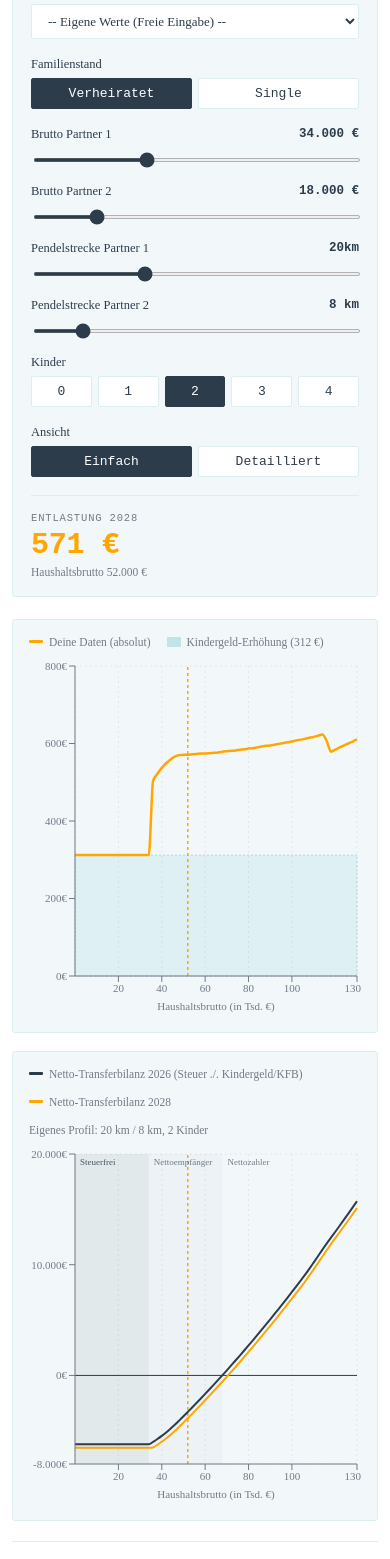
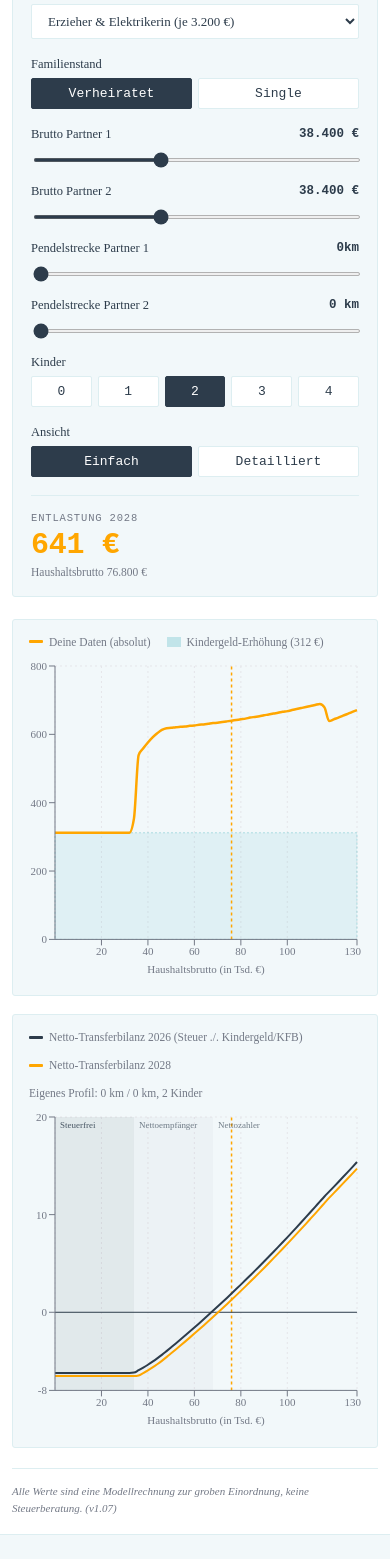
Before and after one commit to silberfisch24-cpu/Steuerrechner, a React (Vite) app: page / in a window 390 px wide. Shown: the part 220-1779 px from the top of the page. Built offline with nearby package versions, Linux system fonts and the light colour scheme.

Commit message:
v1.07 Anpassung Ansicht Smartphones

```diff
--- a/src/Rechner.jsx
+++ b/src/Rechner.jsx
@@ -285,7 +285,7 @@ function calculateNetRelief(brutto1, brutto2, km1, km2, kids, familienstand, adj
 const eur0 = (v) =>
   v.toLocaleString("de-DE", { style: "currency", currency: "EUR", maximumFractionDigits: 0 });
 
-const axisEuro = (v) => `${v.toLocaleString("de-DE")}€`;
+const axisEuro = (v) => Math.abs(v) >= 1000 ? `${v / 1000}` : `${v}`;
 
 const REF_PROFILES = [
   { key: "stadt", label: "Städter (≤10 km / ≤10 km)", km1: 5, km2: 5, color: "var(--c-stadt)" },
@@ -305,10 +305,10 @@ const BMF_FAMILIES = [
 
 export default function SteuerreformRechner() {
   const [familienstand, setFamilienstand] = useState("verheiratet");
-  const [brutto1, setBrutto1] = useState(34000);
-  const [brutto2, setBrutto2] = useState(18000);
-  const [km1, setKm1] = useState(20);
-  const [km2, setKm2] = useState(8);
+  const [brutto1, setBrutto1] = useState(38400);
+  const [brutto2, setBrutto2] = useState(38400);
+  const [km1, setKm1] = useState(0);
+  const [km2, setKm2] = useState(0);
   const [kids, setKids] = useState(2);
   const [adjustSV, setAdjustSV] = useState(false);
   const [viewMode, setViewMode] = useState("einfach"); // "einfach" | "detailliert"
@@ -1058,12 +1058,12 @@ export default function SteuerreformRechner() {
                                         value={activeFamilyId}
                                         onChange={handleFamilyChange}
                                     >
-                                        <option value="">-- Eigene Werte (Freie Eingabe) --</option>
                                         {BMF_FAMILIES.map(f => (
                                             <option key={f.id} value={f.id}>
                                                 {f.name}
                                             </option>
                                         ))}
+                                        <option value="">Eigene Eingabe</option>
                                     </select>
                                 </div>
 
@@ -1241,7 +1241,7 @@ export default function SteuerreformRechner() {
                                                  background: "var(--turkis)" , opacity: 0.3, height: "10px" , borderRadius:
                                                  0 }} /> Kindergeld-Erhöhung ({eur0(Math.max(0, current.kgT1 - current.kgT0))})</span>
                                      </div>
-                                     <ResponsiveContainer width="100%" height={windowWidth <= 760 ? windowWidth - 24 : 360}>
+                                     <ResponsiveContainer width="100%" height={windowWidth <= 760 ? (windowWidth - 24) * 0.9 : 360}>
                                          <LineChart data={chartData} margin={{ top: 6, right: windowWidth <= 760 ? 4 : 18, bottom: windowWidth <= 760 ? 20 : 6, left: 0 }}>
                                              <CartesianGrid stroke="var(--grid-color)" strokeDasharray="2 3" />
                                              <XAxis dataKey="brutto" type="number" domain={xDomain} tickFormatter={(v)=> `${v / 1000}`}
@@ -1253,7 +1253,7 @@ export default function SteuerreformRechner() {
                                                  />
                                                  <YAxis yAxisId="left" stroke="var(--ink-soft)" tick={{
                                                      fontFamily: "IBM Plex Mono" , fontSize: 11 }}
-                                                     tickFormatter={axisEuro} width={56} />
+                                                     tickFormatter={axisEuro} width={windowWidth <= 760 ? 36 : 56} />
                                                  <YAxis yAxisId="right" orientation="right" width={windowWidth <= 760 ? 0 : 44} stroke="transparent" tick={false} />
                                                      <Tooltip labelFormatter={(v)=> eur0(v)}
                                                          contentStyle={{ fontFamily: "IBM Plex Mono", fontSize: 12,
@@ -1334,7 +1334,7 @@ export default function SteuerreformRechner() {
                                             Profil: {km1}{verheiratet ? ` km / ${km2} km` : " km"}, {kids} Kind{kids ===
                                             1 ? "" : "er"}{!isSimple && ` · ${adjustSV ? "negativer Bereich = Kindergeld übersteigt Steuer + SV" : "negativer Bereich = Kindergeld übersteigt die Steuer"}`}</span>
                                     </div>
-                                    <ResponsiveContainer width="100%" height={windowWidth <= 760 ? windowWidth - 24 : 320}>
+                                    <ResponsiveContainer width="100%" height={windowWidth <= 760 ? (windowWidth - 24) * 0.9 : 320}>
                                         <LineChart data={chartData} margin={{ top: 6, right: windowWidth <= 760 ? 4 : 18, bottom: windowWidth <= 760 ? 20 : 6, left: 0 }}>
                                             <CartesianGrid stroke="var(--grid-color)" strokeDasharray="2 3" />
                                             <XAxis dataKey="brutto" type="number" domain={xDomain} tickFormatter={(v)=> `${v / 1000}`} ticks={xAxisTicks}
@@ -1345,7 +1345,7 @@ export default function SteuerreformRechner() {
                                                 />
                                                 <YAxis yAxisId="left" stroke="var(--ink-soft)" tick={{
                                                     fontFamily: "IBM Plex Mono" , fontSize: 11 }}
-                                                    tickFormatter={axisEuro} width={56}
+                                                    tickFormatter={axisEuro} width={windowWidth <= 760 ? 36 : 56}
                                                     domain={[minYDomain, maxYDomain]}
                                                     ticks={leftTicks} />
                                                 {!isSimple && (
@@ -1613,13 +1613,13 @@ export default function SteuerreformRechner() {
                                     <li><b>Sozialversicherung (Vorsorgeaufwendungen):</b> Reale Beiträge zur Renten-, Arbeitslosen-, Kranken- und Pflegeversicherung, getrennt berechnet je Person und gedeckelt bei der Beitragsbemessungsgrenze (BBG). {adjustSV ? "Bei aktivierter SV-Anpassung werden für 2028 die prognostizierten Grenzwerte für 2027 verwendet (76.800\u00a0€ KV/PV, 104.400\u00a0€ RV/ALV), andernfalls die Werte von 2026 (69.750\u00a0€ KV/PV, 101.400\u00a0€ RV/ALV)." : "Als Beitragsbemessungsgrenzen werden standardmäßig die Werte von 2026 verwendet (69.750\u00a0€ KV/PV, 101.400\u00a0€ RV/ALV)."} Der Pflegebeitrag berücksichtigt die Kinderzahl. Vorsorgeaufwendungen sind als Sonderausgaben abziehbar (Renten-/Pflegebeitrag voll, Krankenversicherung zu 96&nbsp;%).</li>
                                 </ul>
                                 <p className="sr-foot-disclaimer">Alle Werte sind eine Modellrechnung zur groben Einordnung,
-                                    keine Steuerberatung. (v1.06)</p>
+                                    keine Steuerberatung. (v1.07)</p>
                             </div>
                         )}
                         {isSimple && (
                             <div className="sr-foot" style={{ marginTop: 20, paddingTop: 14, borderTop: "1px solid var(--line)" }}>
                                 <p className="sr-foot-disclaimer">Alle Werte sind eine Modellrechnung zur groben Einordnung,
-                                    keine Steuerberatung. (v1.06)</p>
+                                    keine Steuerberatung. (v1.07)</p>
                             </div>
                         )}
                     </div>
```
